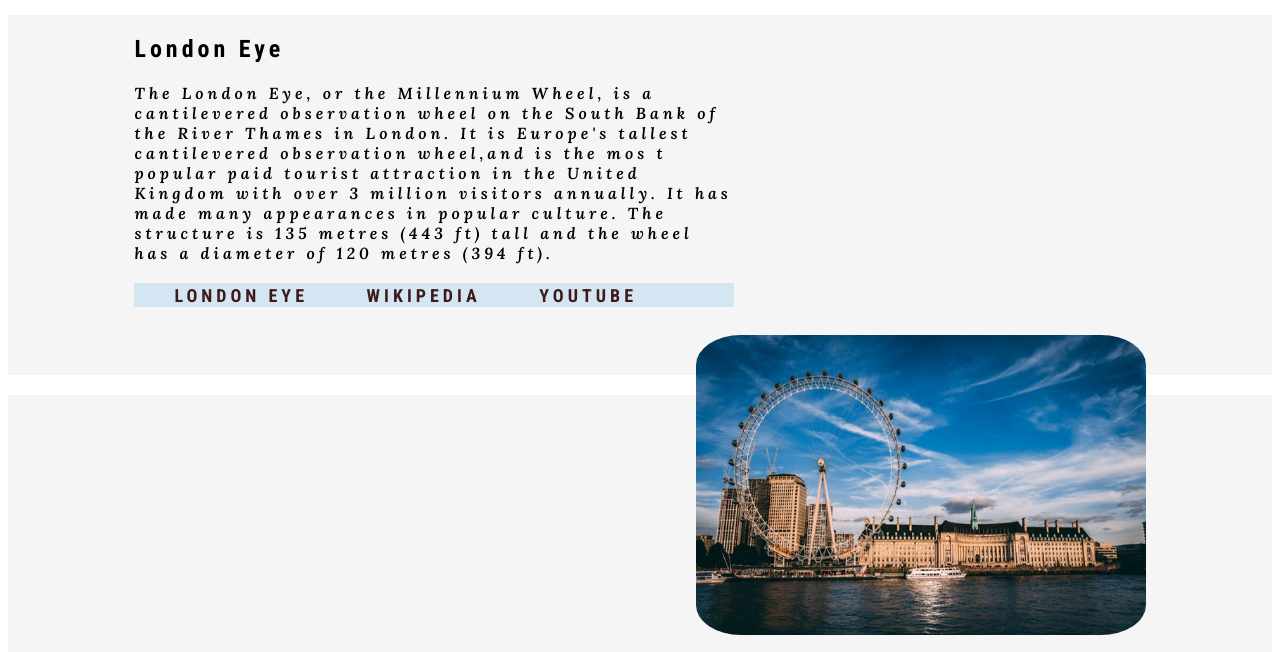
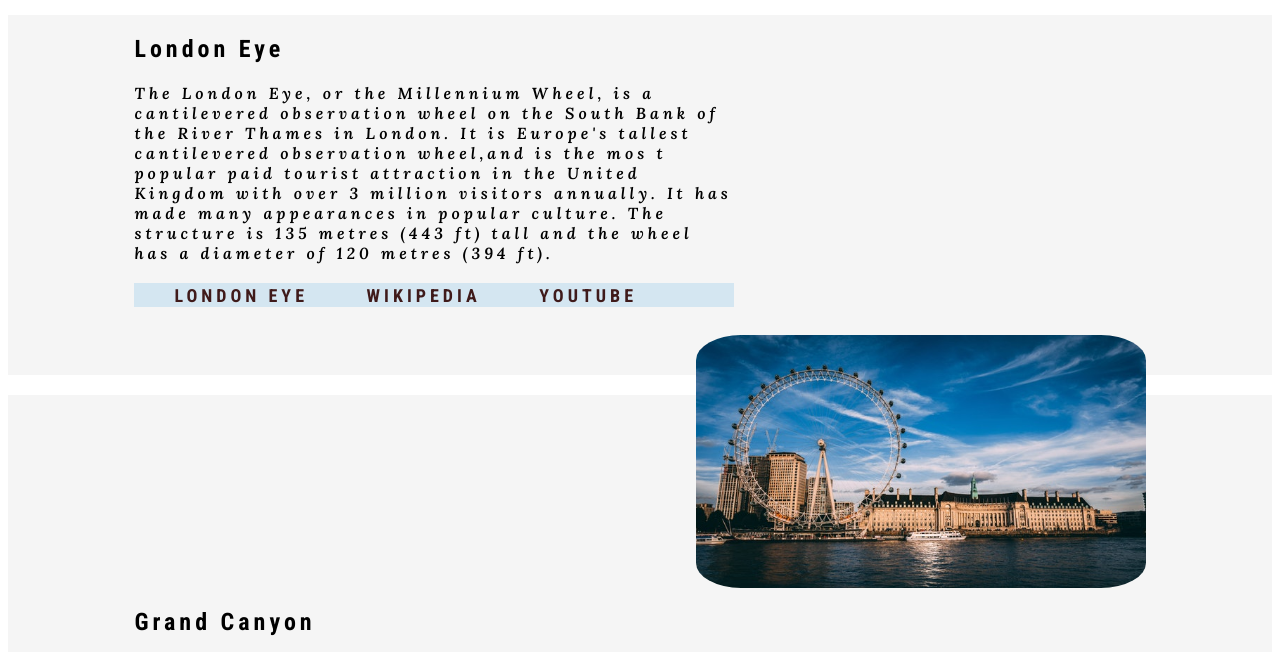
Before and after one commit to Abedcode21/Tournav, a plain HTML site: page places.html in a window 1280 px wide. Shown: the part 141-793 px from the top of the page. Drawn offline with Linux system fonts and the light colour scheme.

Commit message:
Correct image-place img size to 253px for places.html

```diff
--- a/assets/css/style.css
+++ b/assets/css/style.css
@@ -256,7 +256,7 @@ footer {
 
 .image-place img {
     float:right;
-    height: 300px;
+    height: 253px;
     width: 450px;
     border-radius: 10%;
     margin-top: 20px;
```
